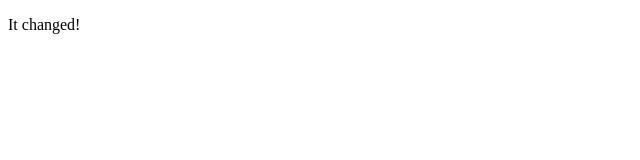
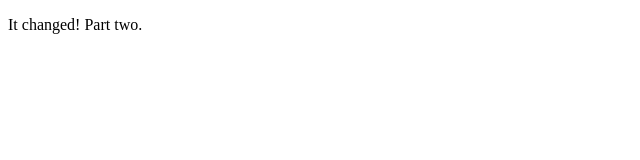
Before and after one commit to cheesemanxiii/Networking, a plain HTML site: page index.html in a window 1280 px wide. Shown: the full height of the page, 0-640 px from the left. Drawn offline with Linux system fonts and the light colour scheme.

Commit message:
Update index.html

```diff
--- a/index.html
+++ b/index.html
@@ -4,6 +4,6 @@
     <title>Carlile Github/Apache Website</title>
    </head>
    <body>
-    <p>It changed!</p>
+    <p>It changed! Part two.</p>
    </body>
 </html>
```
